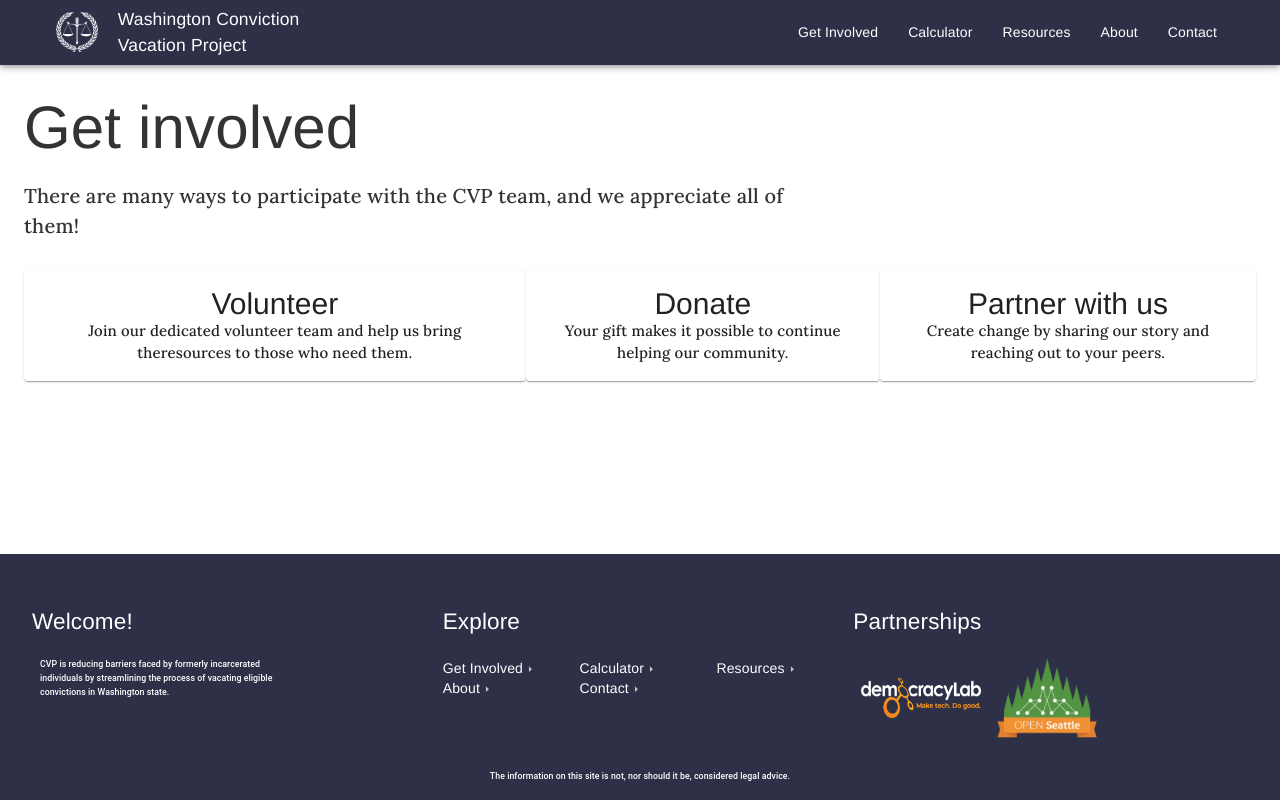
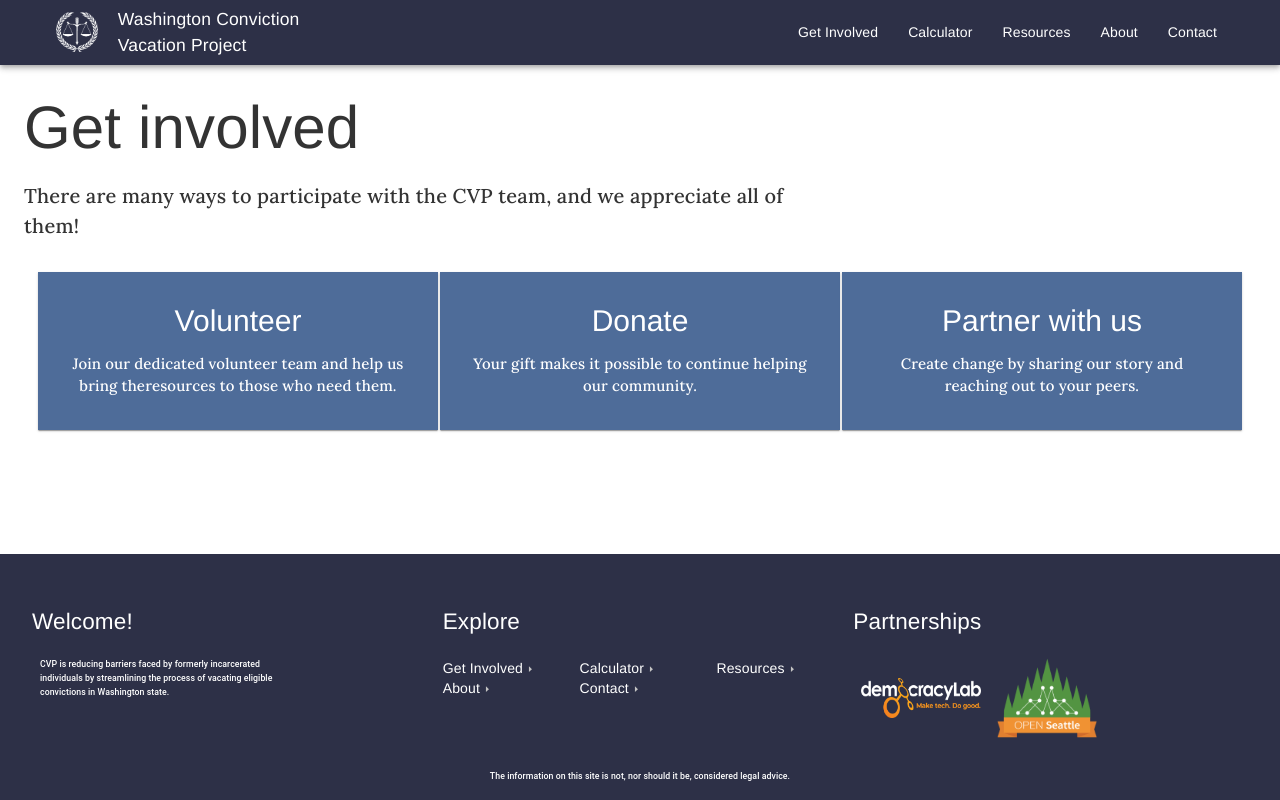
Before and after one commit to openseattle/clearviction-v1, a React (Create React App) app: page /get_involved in a window 1280 px wide. Built offline with nearby package versions, Linux system fonts and the light colour scheme.

Commit message:
created NavCardGroup

```diff
--- /dev/null
+++ b/src/Components/NavCardGroup.jsx
@@ -0,0 +1,74 @@
+import {
+  Box,
+  Card,
+  CardActionArea,
+  Grid,
+  makeStyles,
+  Typography,
+} from "@material-ui/core";
+import { NavLink } from "react-router-dom";
+
+const useStyles = makeStyles((theme) => ({
+  root: {
+    display: "flex",
+    justifyContent: "center",
+  },
+  cardStyle: {
+    maxWidth: 400,
+    borderRadius: 0,
+    margin: 1,
+    backgroundColor: theme.palette.primary.light,
+    color: "white",
+    "&:hover": {
+      color: "white",
+    },
+  },
+  cardStyleActive: {
+    backgroundColor: theme.palette.primary.main,
+    color: "white",
+  },
+  cardTextStyle: {
+    padding: theme.spacing(1),
+  },
+}));
+
+const NavCardGroup = (props) => {
+  const classes = useStyles();
+  const { subPages } = props;
+  return (
+    <Box>
+      <Grid container className={classes.root}>
+        {subPages.map((pageCard) => (
+          <Card
+            className={classes.cardStyle}
+            activeClassName={classes.cardStyleActive}
+            key={pageCard.name}
+            component={NavLink}
+            to={pageCard.link}
+          >
+            <CardActionArea>
+              <Box padding={3}>
+                <Typography
+                  className={classes.cardTextStyle}
+                  variant="h3"
+                  align="center"
+                >
+                  {pageCard.name}
+                </Typography>
+                <Typography
+                  className={classes.cardTextStyle}
+                  variant="body1"
+                  align="center"
+                >
+                  {pageCard.desc}
+                </Typography>
+              </Box>
+            </CardActionArea>
+          </Card>
+        ))}
+      </Grid>
+    </Box>
+  );
+};
+
+export default NavCardGroup;
--- a/src/Pages/GetInvolvedPage.jsx
+++ b/src/Pages/GetInvolvedPage.jsx
@@ -1,13 +1,9 @@
 import {
   Container,
-  Box,
-  Card,
-  CardActionArea,
-  CardContent,
-  Typography,
 } from "@material-ui/core";
-import { Route, Link as RouterLink } from "react-router-dom";
+import { Route } from "react-router-dom";
 import HeroPanel from "../Components/HeroPanel";
+import NavCardGroup from "../Components/NavCardGroup";
 import DonatePage from "./DonatePage";
 import PartnerPage from "./PartnerPage";
 import VolunteerPage from "./VolunteerPage";
@@ -40,18 +36,7 @@ const GetInvolvedPage = () => {
           "There are many ways to participate with the CVP team, and we appreciate all of them!"
         }
       />
-      <Box display={"flex"} justifyContent={"center"}>
-        {subPages.map((pageCard) => (
-          <Card key={pageCard.name} component={RouterLink} to={pageCard.link}>
-            <CardActionArea>
-              <CardContent>
-                <Typography variant="h3" align="center">{pageCard.name}</Typography>
-                <Typography variant="body1" align="center">{pageCard.desc}</Typography>
-              </CardContent>
-            </CardActionArea>
-          </Card>
-        ))}
-      </Box>
+     <NavCardGroup subPages={subPages} />
 
       <Route exact path="/get_involved/volunteer">
         <VolunteerPage />
```
